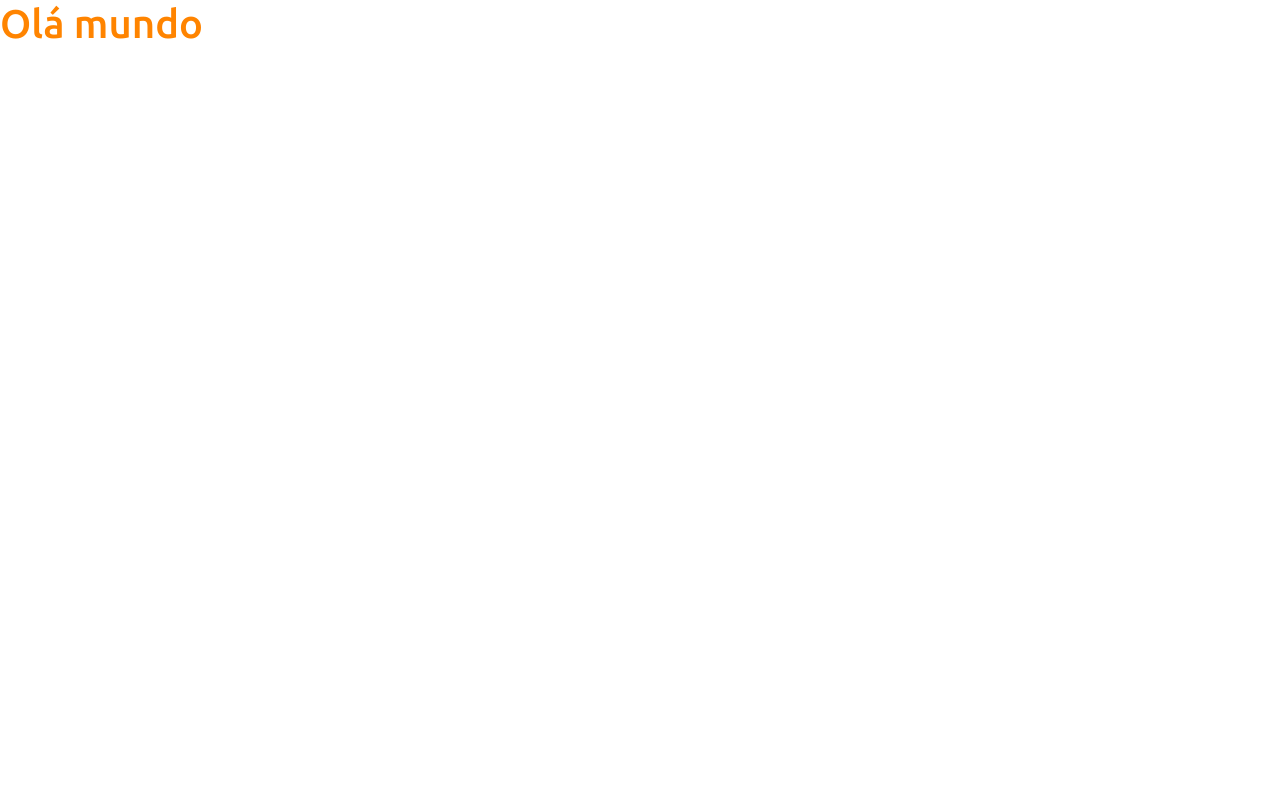
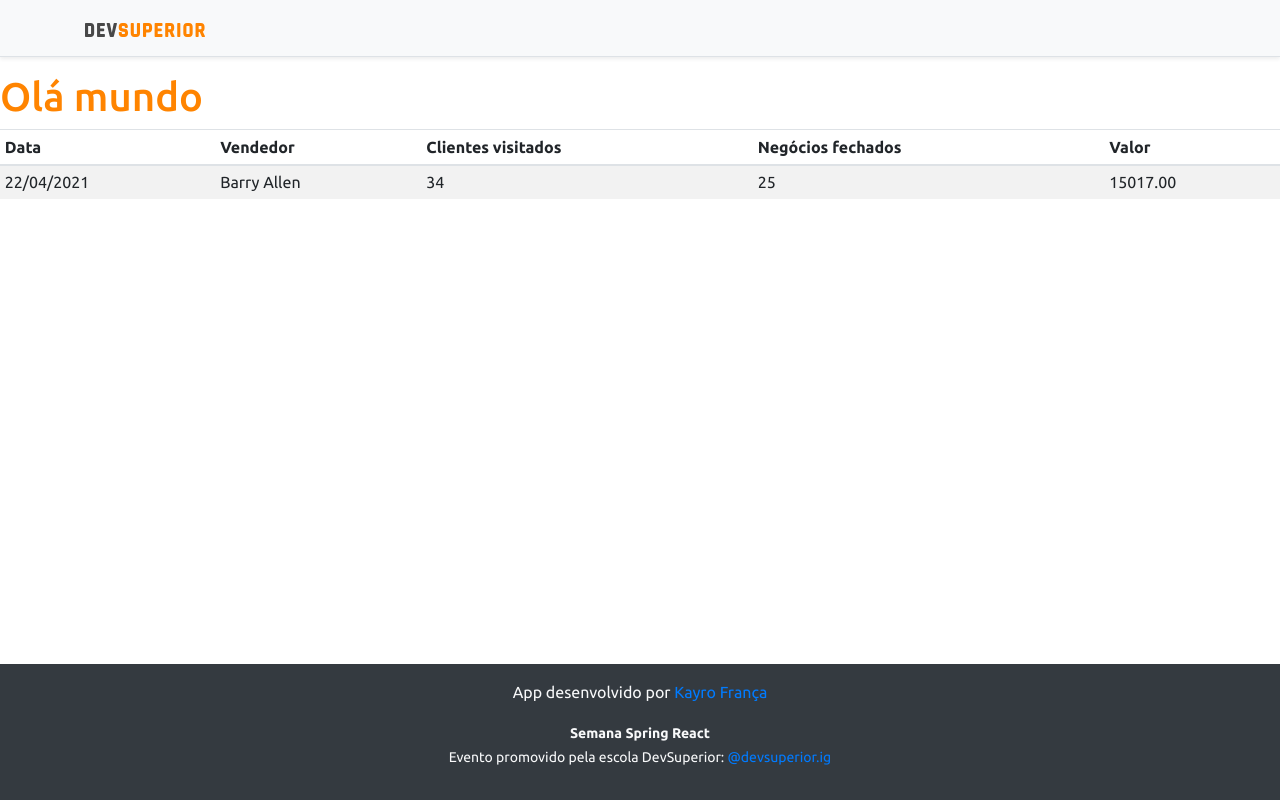
Before and after one commit to Kako-0/dsVendas, a React (Create React App) app in the folder frontend/: page / in a window 1280 px wide. Built offline with nearby package versions, Linux system fonts and the light colour scheme.

Commit message:
Basic static components

```diff
--- a/frontend/src/App.tsx
+++ b/frontend/src/App.tsx
@@ -1,8 +1,17 @@
+import DataLabel from "components/DataLabel";
+import Footer from "components/Footer";
+import NavBar from "components/NavBar";
+
 function App() {
   return (
-    <div className="App">
-      <h1 className="text-primary">Olá mundo</h1>
-    </div>
+    <>
+      <NavBar />
+      <div className="App">
+        <h1 className="text-primary">Olá mundo</h1>
+      </div>
+      <DataLabel />
+      <Footer />
+    </>
   );
 }
 
--- /dev/null
+++ b/frontend/src/components/DataLabel/index.tsx
@@ -0,0 +1,28 @@
+function DataLabel() {
+    return (
+        <div className="table-responsive">
+            <table className="table table-striped table-sm">
+                <thead>
+                    <tr>
+                        <th>Data</th>
+                        <th>Vendedor</th>
+                        <th>Clientes visitados</th>
+                        <th>Negócios fechados</th>
+                        <th>Valor</th>
+                    </tr>
+                </thead>
+                <tbody>
+                    <tr>
+                        <td>22/04/2021</td>
+                        <td>Barry Allen</td>
+                        <td>34</td>
+                        <td>25</td>
+                        <td>15017.00</td>
+                    </tr>
+                </tbody>
+            </table>
+        </div>
+    );
+}
+
+export default DataLabel
--- /dev/null
+++ b/frontend/src/components/Footer/index.tsx
@@ -0,0 +1,13 @@
+function Footer() {
+    return (
+        <footer className="footer mt-auto py-3 bg-dark">
+            <div className="container">
+                <p className="text-light">App desenvolvido por <a href="https://github.com/Kako-0" target="_blank" rel="noreferrer">Kayro França</a></p>
+                <p className="text-light"><small><strong>Semana Spring React</strong><br/>
+                Evento promovido pela escola DevSuperior: <a href="https://instagram.com/devsuperior.ig" target="_blank" rel="noreferrer">@devsuperior.ig</a></small></p>
+            </div>
+        </footer>
+    );
+}
+
+export default Footer;
--- /dev/null
+++ b/frontend/src/components/NavBar/index.tsx
@@ -0,0 +1,15 @@
+import ImgDsDark from 'assets/img/ds-dark.svg';
+
+function NavBar() {
+    return (
+        <div className="d-flex flex-column flex-md-row align-items-center p-3 px-md-4 mb-3 bg-light border-bottom shadow-sm">
+            <div className="container">
+                <nav className="my-2 my-md-0 mr-md-3">
+                <img src={ImgDsDark} alt="DevSuperior" width="120" />
+                </nav>
+            </div>
+        </div>
+    )
+}
+
+export default NavBar;
```
Also changed, not shown: frontend/src/assets/img/ds-dark.svg (added).
